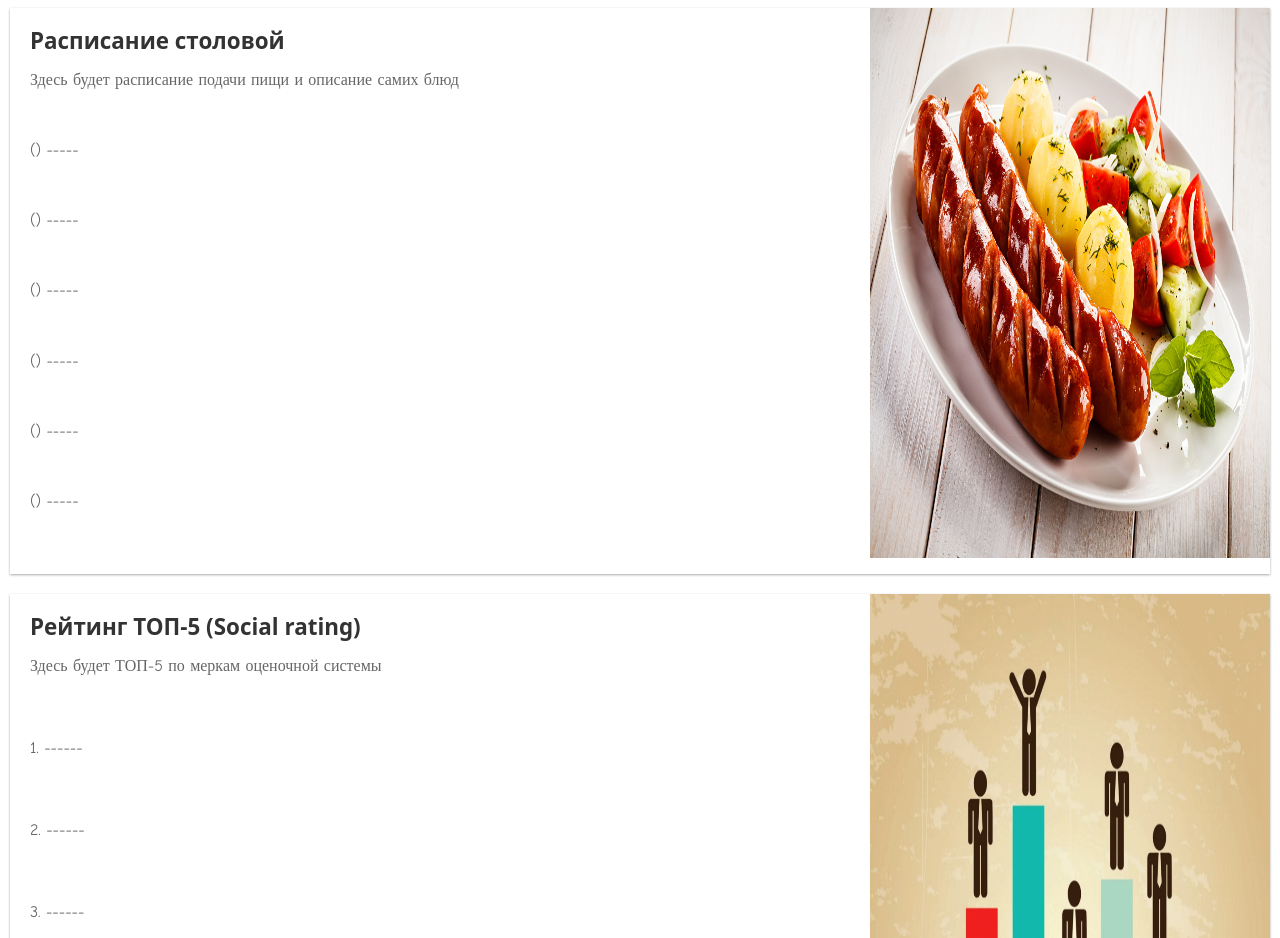
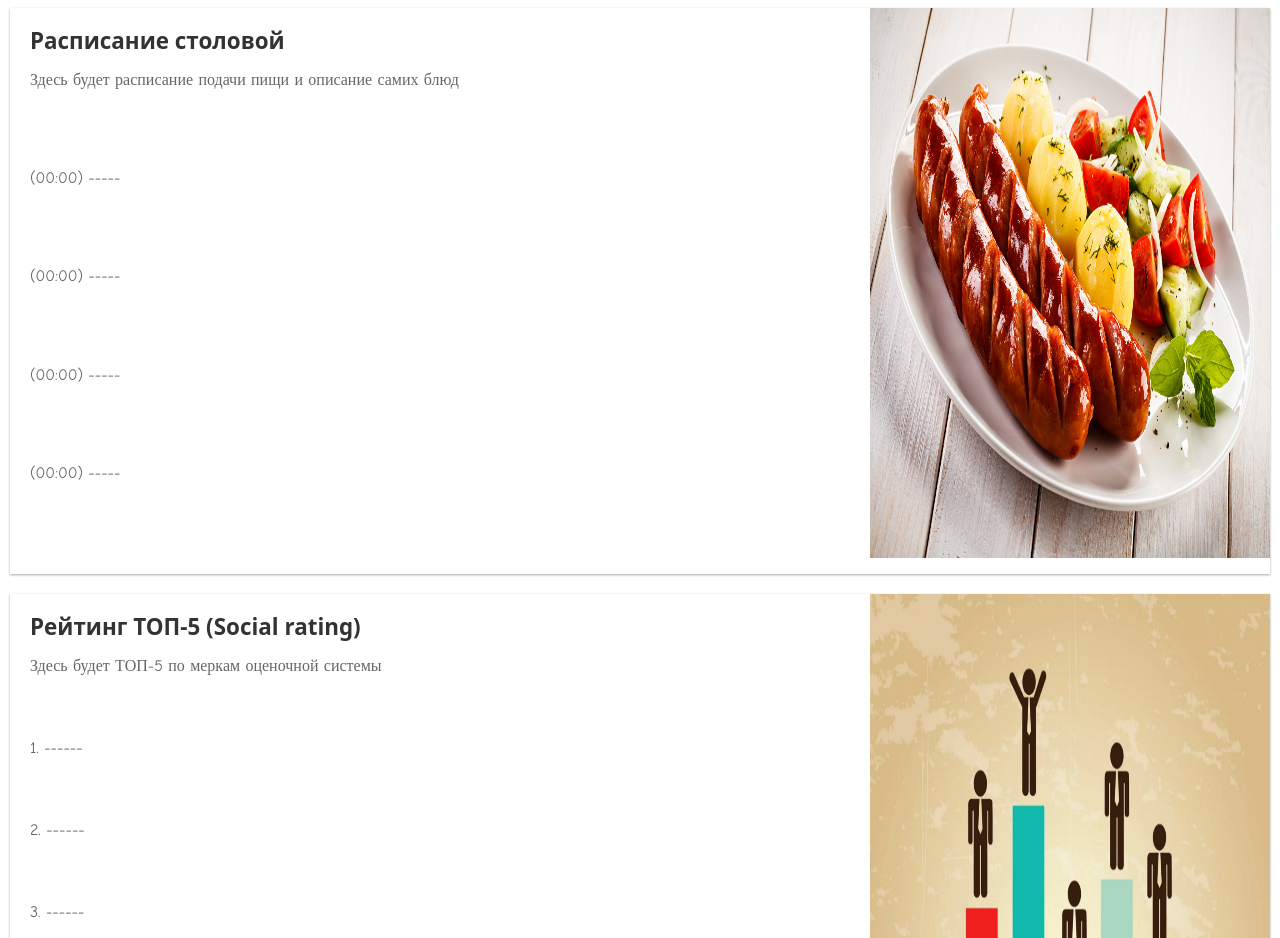
Before and after one commit to Tixell/pervyi_v_it, a plain HTML site: page index.html in a window 1280 px wide. Shown: the part 6160-7098 px from the top of the page. Drawn offline with nearby package versions, Linux system fonts and the light colour scheme.

Commit message:
Update index.html

```diff
--- a/index.html
+++ b/index.html
@@ -186,12 +186,10 @@
           Расписание столовой
         </h2>
         <p class="article-content">Здесь будет расписание подачи пищи и описание самих блюд</p>
-        <p class="article-content">() ----- </p>
-        <p class="article-content">() ----- </p>
-        <p class="article-content">() ----- </p>
-        <p class="article-content">() ----- </p>
-        <p class="article-content">() ----- </p>
-        <p class="article-content">() ----- </p>
+        <p class="article-content">(00:00) ----- </p>
+        <p class="article-content">(00:00) ----- </p>
+        <p class="article-content">(00:00) ----- </p>
+        <p class="article-content">(00:00) ----- </p>
       </footers>
     </div>
   </a>
```
